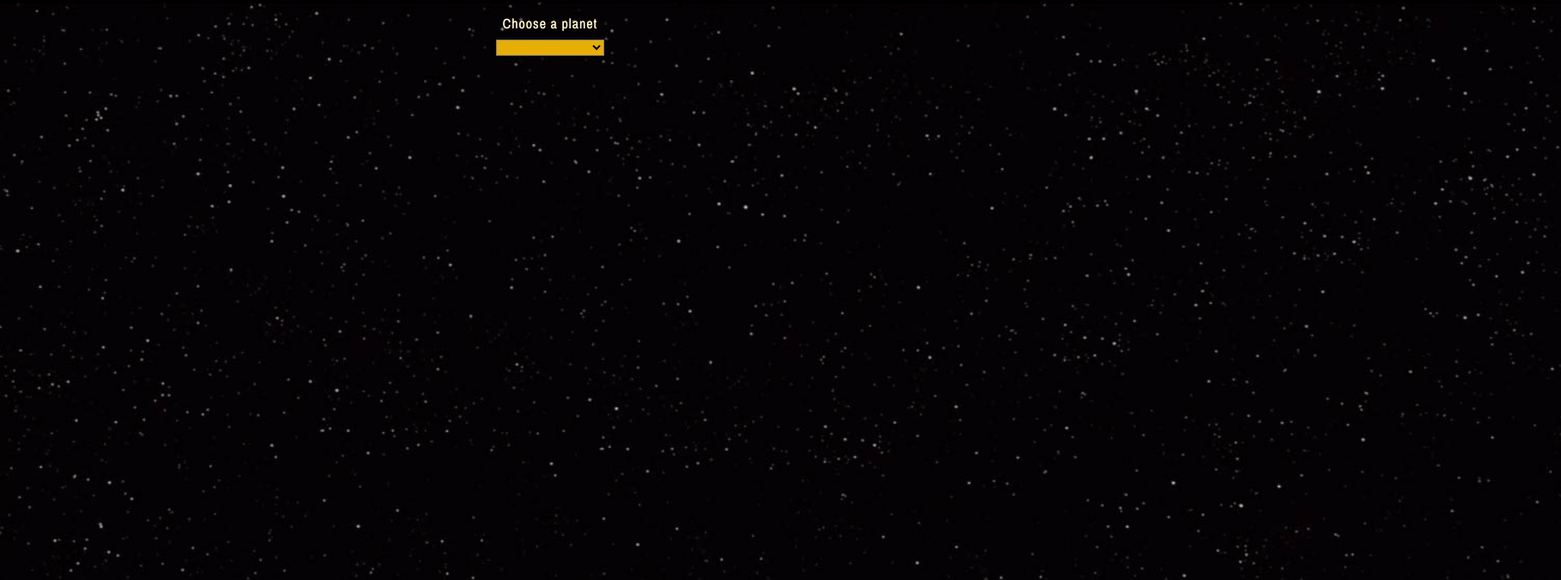
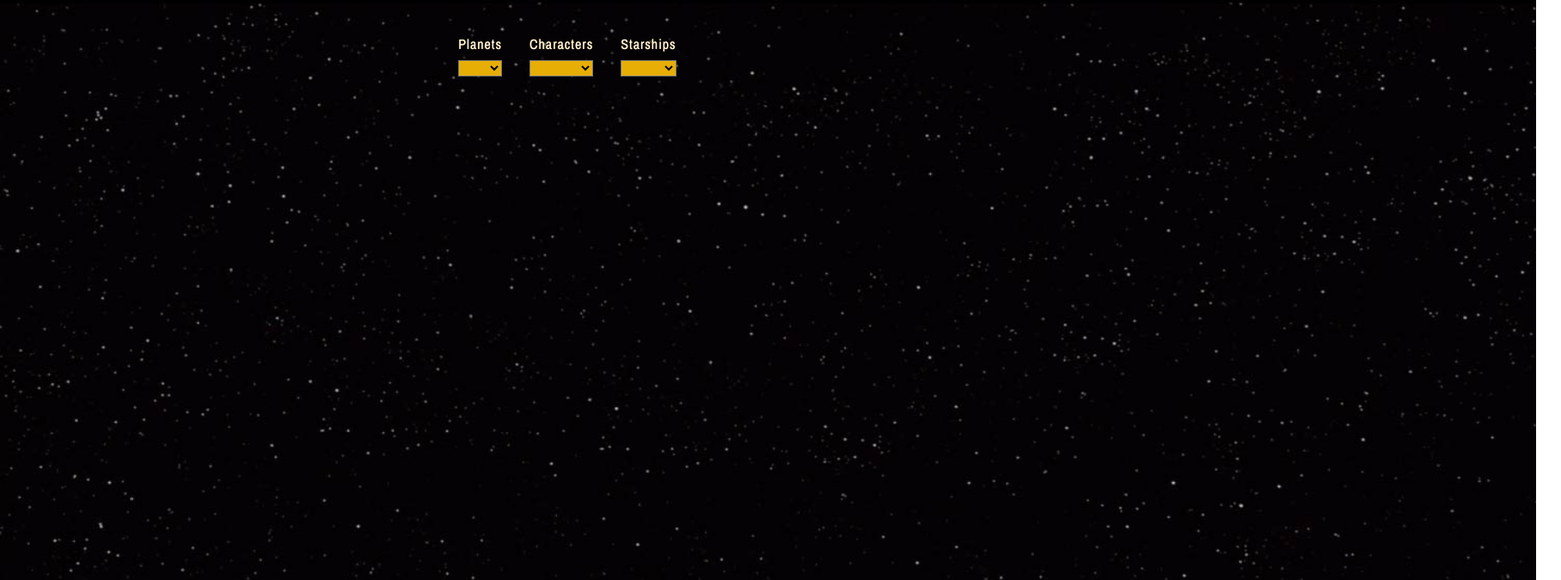
Before and after one commit to Sidstumple/web-app-from-scratch, a website: page src/Week-2/index.html in a window 1280 px wide. Shown: the top 675 px of the page at 86% size, 1816 px wide, since content can reach past the window. Drawn offline with nearby package versions, Linux system fonts and the light colour scheme; no server answers.

Commit message:
Add dropdowns, styling

```diff
--- a/src/Week-2/index.html
+++ b/src/Week-2/index.html
@@ -12,10 +12,28 @@
 <body>
 	<main>
 		<nav>
-			<label for="planets">Choose a planet</label>
-			<select class="dropdown-planets" name="planets" id="planets">
-				<option value=""></option>
-			</select>
+			<ul>
+				<li>
+					<label for="planets">Planets</label>
+					<select class="dropdown-planets" name="planets" id="planets">
+						<option value=""></option>
+					</select>
+				</li>
+
+				<li>
+					<label for="people">Characters</label>
+					<select class="dropdown-people" name="people" id="people">
+						<option value=""></option>
+					</select>
+				</li>
+
+				<li>
+					<label for="starships">Starships</label>
+					<select class="dropdown-starships" name="starships" id="starships">
+						<option value=""></option>
+					</select>
+				</li>
+			</ul>
 		</nav>
 
 		<section class="hide">
@@ -25,7 +43,7 @@
 				<p>A long time ago in a galaxy far, far away... two noble masters of the force who go by the name of Joost Faber and Laurens Aarnoudse, set out the train their young padowan's.</p>
 				<p>Time is of the essence, as the two only have a fortnight to teach their younglings the power of Javascript, before the semester ends.</p>
 				<p>They notice one particular individual stands out, Merlin, who is a wizard apparently.</p>
-				<p>Anyhoo, choose a planet.</p>
+				<p>Anyhoo, choose a something from the dropdowns.</p>
 		</section>
 	</main>
 </body>
--- a/src/Week-2/static/css/style.css
+++ b/src/Week-2/static/css/style.css
@@ -1,6 +1,6 @@
 @keyframes introContent {
 	from{opacity: 1; transform: rotateX(80deg) scaleY(0.1) translateY(650px);}
-	to{opacity: 1; transform: rotateX(80deg) scaleY(0.1) translateY(-100px);}
+	to{opacity: 1; transform: rotateX(80deg) scaleY(0.1) translateY(-150px);}
 }
 
 body{
@@ -31,12 +31,23 @@ main {
 	text-shadow: 0 0 1px #E7AE05;
 }
 nav {
+	width: 100%;
+}
+
+nav ul {
+	list-style: none;
+	display: flex;
+	flex-direction: row;
+	justify-content: center;
+}
+nav li {
 	display: flex;
 	flex-direction: column;
+	margin: 1em;
 }
 
 label {
-	margin: 0.5em;
+	margin-bottom: 0.5em;
 	color: white;
 }
 
@@ -49,7 +60,7 @@ section {
 	position: relative;
 	font-size: 2em;
 	width: 45%;
-	transform: rotateX(80deg) scaleY(0.1) translateY(-100px);;
+	transform: rotateX(80deg) scaleY(0.1) translateY(-150px);;
     animation-name: introContent;
     animation-timing-function: linear;
     animation-duration: 30s;
```
